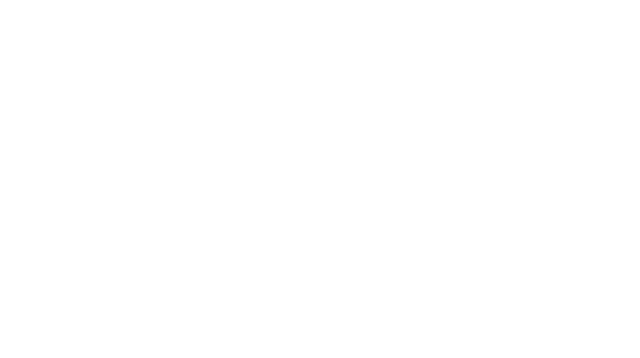
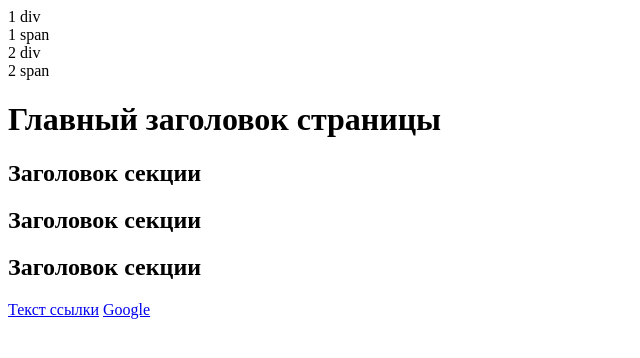
Before and after one commit to anutavoron84/4p22-frontend-anna-vorontsova, a plain HTML site: page Lesson_3/index.html in a window 1280 px wide. Shown: the whole page, without its empty margins (0-640 px from the left). Drawn offline with Linux system fonts and the light colour scheme.

Commit message:
add Lesson_3

```diff
--- a/Lesson_3/index.html
+++ b/Lesson_3/index.html
@@ -3,11 +3,31 @@
 <head>
     <meta charset="UTF-8">
     <meta name="viewport" content="width=device-width, initial-scale=1">
-    <meta name="og:title" content="Lesson 3">
-    <meta name="og:description" content="Описание">
-    <meta name="og:image" content="https://yandex.ru/images/search?text=картинки%20на%20рабочий%20стол&stype=image&lr=54&source=serp&pos=13&img_url=http%3A%2F%2Fkrot.info%2Fuploads%2Fposts%2F2022-02%2F1644747013_31-krot-info-p-foni-na-rabochii-stol-31.jpg&rpt=simage&rlt_url=https%3A%2F%2Fmasterfresok.ru%2Fupload%2Fiblock%2Fe20%2Ffotooboi-vodopad-v-taylande-foto.jpg&ogl_url=http%3A%2F%2Fkrot.info%2Fuploads%2Fposts%2F2022-02%2F1644747013_31-krot-info-p-foni-na-rabochii-stol-31.jpg">
-   <title>Lesson 3</title>
+    <title>Lesson 3</title>
 </head>
 <body>
+    <div>1 div</div>
+    <span>1 span</span>
+    <div>2 div</div>
+    <span>2 span</span>
+   <header></header>
+    <main>
+        <main>
+            <h1>Главный заголовок страницы</h1>
+            <section>
+                <h2>Заголовок секции</h2>
+            </section>
+            <section>
+                <h2>Заголовок секции</h2>
+            </section>
+            <section>
+                <h2>Заголовок секции</h2>
+            </section>
+        </main>
+    </main>
+    <footer>
+        <a href="contacts.html">Текст ссылки</a>
+        <a href="https://Google.com" target="_blank" rel="nofollow noopener noreferrer">Google</a>
+    </footer>
 </body>
 </html>
```
